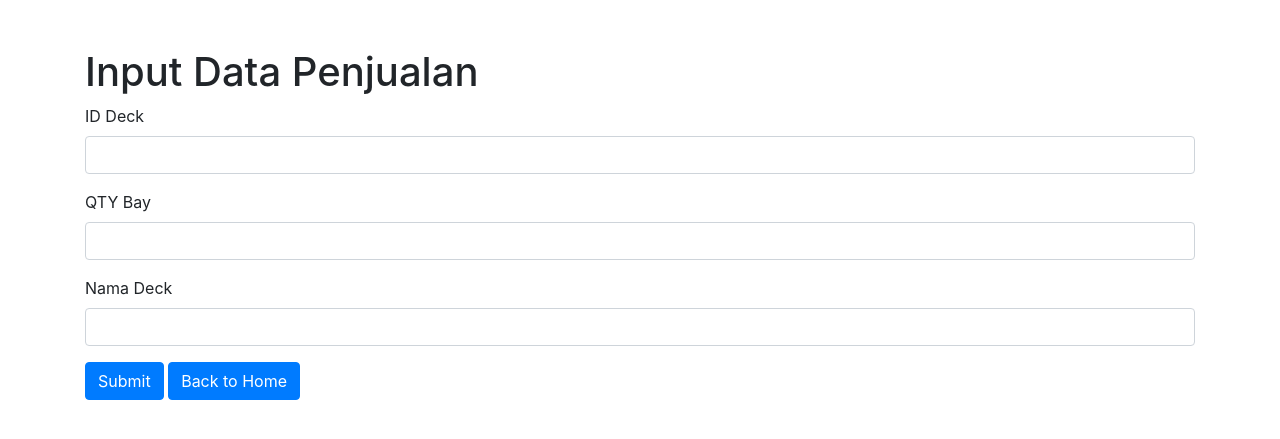
After one commit to nivleking/MANPROTI, a PHP site: page /createDeck.php in a window 1280 px wide. The commit adds this page. Shown: the top 439 px of the page. Run offline with PHP 8.4, Linux system fonts and the light colour scheme.

Commit message:
createDeck

```diff
--- /dev/null
+++ b/createDeck.php
@@ -0,0 +1,48 @@
+<!DOCTYPE html>
+<html lang="en">
+<head>
+    <meta charset="UTF-8">
+    <meta name="viewport" content="width=device-width, initial-scale=1.0">
+    <title>Input Data Penjualan</title>
+    <link rel="stylesheet" href="https://stackpath.bootstrapcdn.com/bootstrap/4.5.2/css/bootstrap.min.css">
+    <?php  require 'connect.php'?>
+</head>
+<body>
+    <div class="container mt-5">
+        <h1>Input Data Penjualan</h1>
+        <form method="POST">
+        <div class="form-group">
+                <label for="id_sales">ID Deck </label>
+                <input type="number" class="form-control" name="id_deck" required>
+            </div>
+            <div class="form-group">
+                <label for="id_sales">QTY Bay </label>
+                <input type="number" class="form-control" name="qty_bay" required>
+            </div>
+            <div class="form-group">
+                <label for="priority">Nama Deck</label>
+                <input type="text" class="form-control" name="nama_deck" required>
+            </div>
+            <button type="submit" class="btn btn-primary" name="addDeck">Submit</button>
+            <button class="btn btn-primary" name="backtoHome" >Back to Home</button>
+        </form>
+
+        <?php
+            if (isset($_POST['addDeck'])) {
+                $id = $_POST['id_deck'];
+                $qty = $_POST['qty_bay'];
+                $nama = $_POST['nama_deck'];
+                $sql = "INSERT INTO deck VALUES (?,?,?)";
+                $stmt = $con->prepare($sql);
+                $stmt->bind_param("iis",$id,$qty,$nama);
+                $stmt->execute();
+            }
+            if (isset($_POST['backtoHome'])) {
+                header('Location:homeAdmin.php');
+            }
+
+        ?>
+
+    </div>
+</body>
+</html>
--- a/homeAdmin.php
+++ b/homeAdmin.php
@@ -14,6 +14,7 @@
             <?php
 
             require 'connect.php';
+            var_dump($_SESSION);
             $admin = $_SESSION["usernameADM"];
             $sql = "SELECT * FROM admin WHERE id_admin = '$admin'";
             $result= mysqli_query($con,$sql);
@@ -39,6 +40,9 @@
             </form>
             <form action="viewSalesCard.php" style="margin-top: 20px;">
                 <button type="submit" class="btn btn-primary">View Sales</button>
+            </form>
+            <form action="createDeck.php" style="margin-top: 20px;">
+                <button type="submit" class="btn btn-primary">Create Deck</button>
             </form>
 
         </div>
```
Also changed, not shown: setSalesCard.php (+7 -2 lines).
